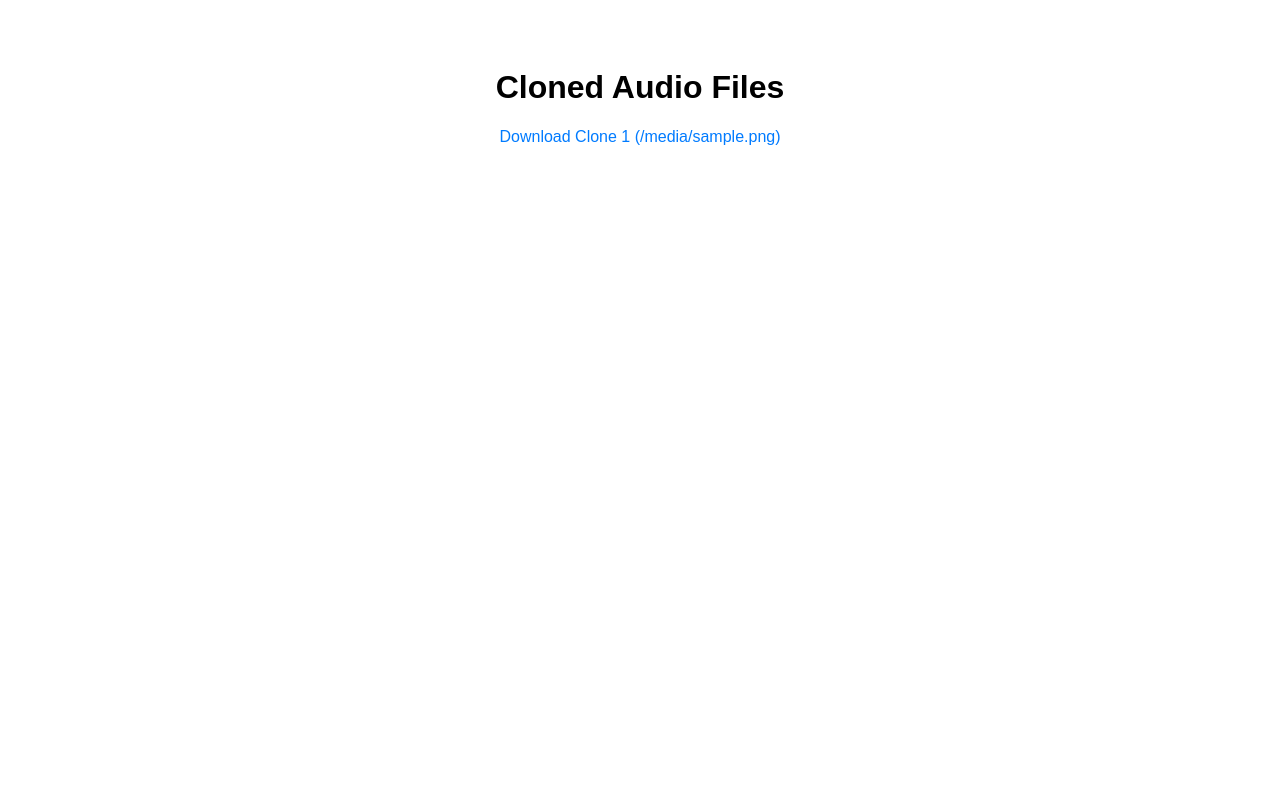
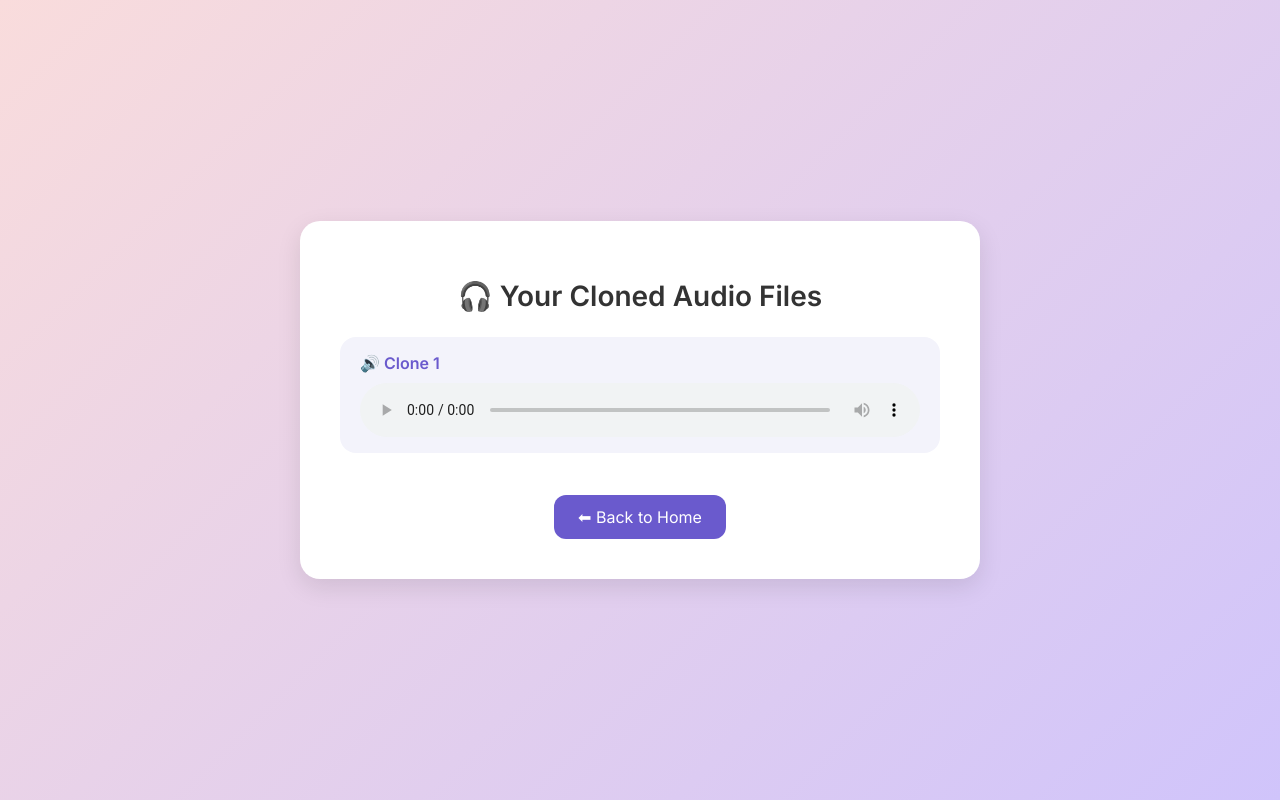
Before and after one commit to harrish1709/Audio-Cloning-App, a Flask app: template templates/result.html in a window 1280 px wide. Run offline with Flask 3, Linux system fonts and the light colour scheme; the template is opened without the code that fills it: most values are stand-ins (such as "Sample title", 1, 10 or a date in 2020).

Commit message:
Update result.html

```diff
--- a/templates/result.html
+++ b/templates/result.html
@@ -2,43 +2,112 @@
 <html lang="en">
 <head>
   <meta charset="UTF-8">
+  <meta name="viewport" content="width=device-width, initial-scale=1.0">
   <title>Cloning Results</title>
+  <link href="https://fonts.googleapis.com/css2?family=Inter:wght@400;600&display=swap" rel="stylesheet">
   <style>
+    html, body {
+      margin: 0;
+      padding: 0;
+      height: 100%;
+      font-family: 'Inter', sans-serif;
+      background: linear-gradient(135deg, #f9dcdc, #d0c4fb);
+    }
+
     body {
-            font-family: Arial, sans-serif;
+      display: flex;
+      justify-content: center;
+      align-items: center;
+    }
+
+    .container {
+      background: white;
+      border-radius: 20px;
       padding: 40px;
+      max-width: 600px;
+      width: 100%;
+      box-shadow: 0 8px 24px rgba(0, 0, 0, 0.1);
       text-align: center;
+      max-height: 90vh;
+      overflow-y: auto;
+    }
+
+    h1 {
+      margin-bottom: 24px;
+      font-size: 28px;
+      color: #333;
     }
 
     ul {
-            list-style-type: none;
+      list-style: none;
       padding: 0;
+      margin: 0;
     }
 
     li {
-            margin: 10px 0;
+      background: #f3f3fb;
+      margin: 12px 0;
+      padding: 16px 20px;
+      border-radius: 16px;
+      display: flex;
+      flex-direction: column;
+      align-items: flex-start;
     }
 
-        a {
-            text-decoration: none;
-            color: #007BFF;
+    .filename {
+      font-weight: 600;
+      color: #6a5acd;
+      margin-bottom: 10px;
+      display: flex;
+      align-items: center;
+      gap: 8px;
     }
 
-        a:hover {
-            text-decoration: underline;
+    audio {
+      width: 100%;
+      border-radius: 8px;
+      outline: none;
+    }
+
+    .back-btn {
+      display: inline-block;
+      margin-top: 30px;
+      padding: 12px 24px;
+      background-color: #6a5acd;
+      color: white;
+      text-decoration: none;
+      border-radius: 12px;
+      font-size: 16px;
+      transition: background 0.3s ease;
+    }
+
+    .back-btn:hover {
+      background-color: #5a4dbd;
+    }
+
+    @media (max-height: 700px) {
+      .container {
+        max-height: none;
+        margin: 40px 0;
+      }
     }
   </style>
 </head>
 <body>
-    <h1>Cloned Audio Files</h1>
+  <div class="container">
+    <h1>🎧 Your Cloned Audio Files</h1>
     <ul>
       {% for filename in filenames %}
         <li>
-                <a href="{{ url_for('download_file', filename=filename) }}" download>
-                    Download Clone {{ loop.index }} ({{ filename }})
-                </a>
+          <div class="filename">🔊 Clone {{ loop.index }}</div>
+          <audio controls>
+            <source src="{{ url_for('download_file', filename=filename) }}" type="audio/wav">
+            Your browser does not support the audio element.
+          </audio>
         </li>
       {% endfor %}
     </ul>
+    <a class="back-btn" href="/">⬅ Back to Home</a>
+  </div>
 </body>
 </html>
```
Lines whose indentation alone changed are shown as unchanged.
